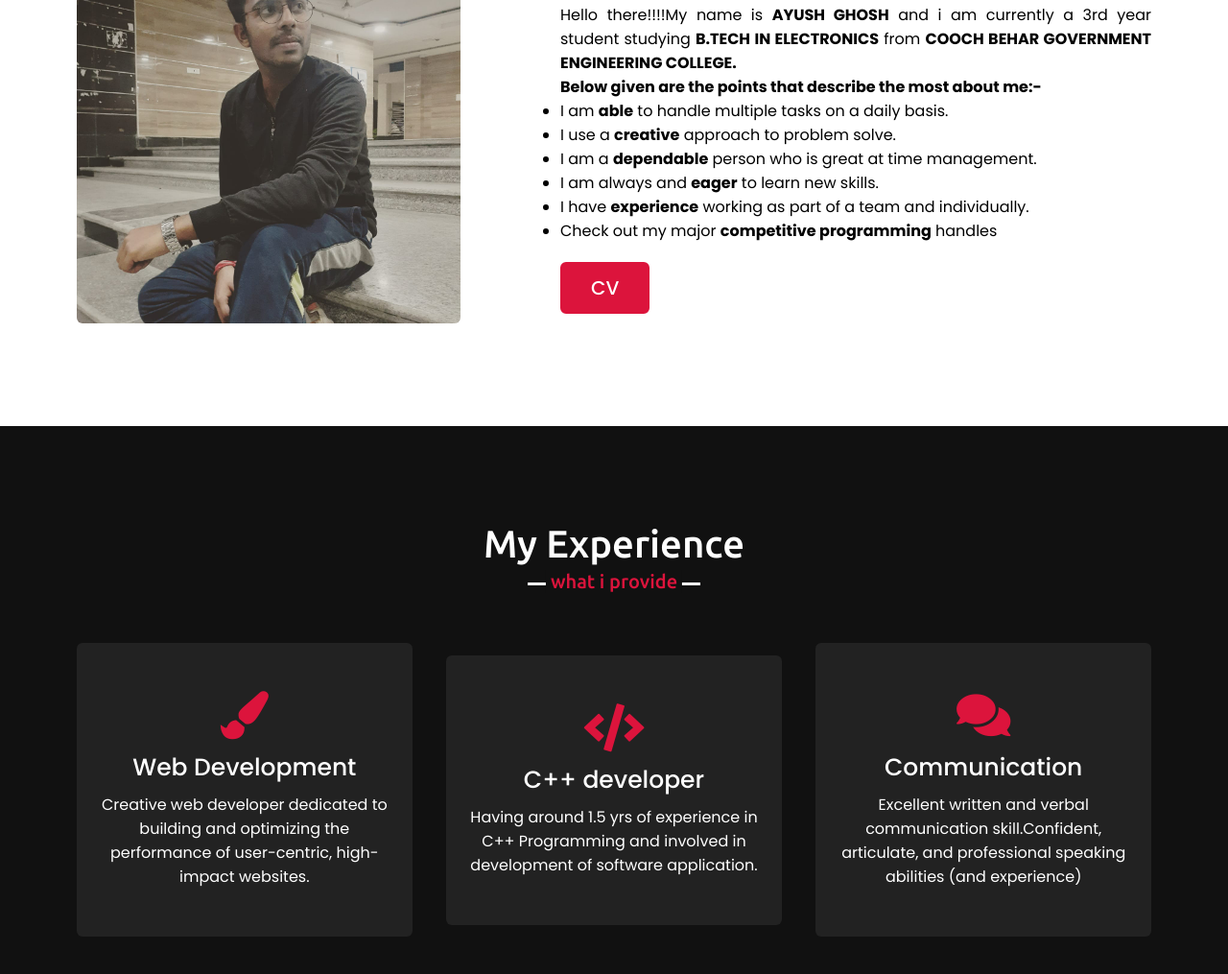
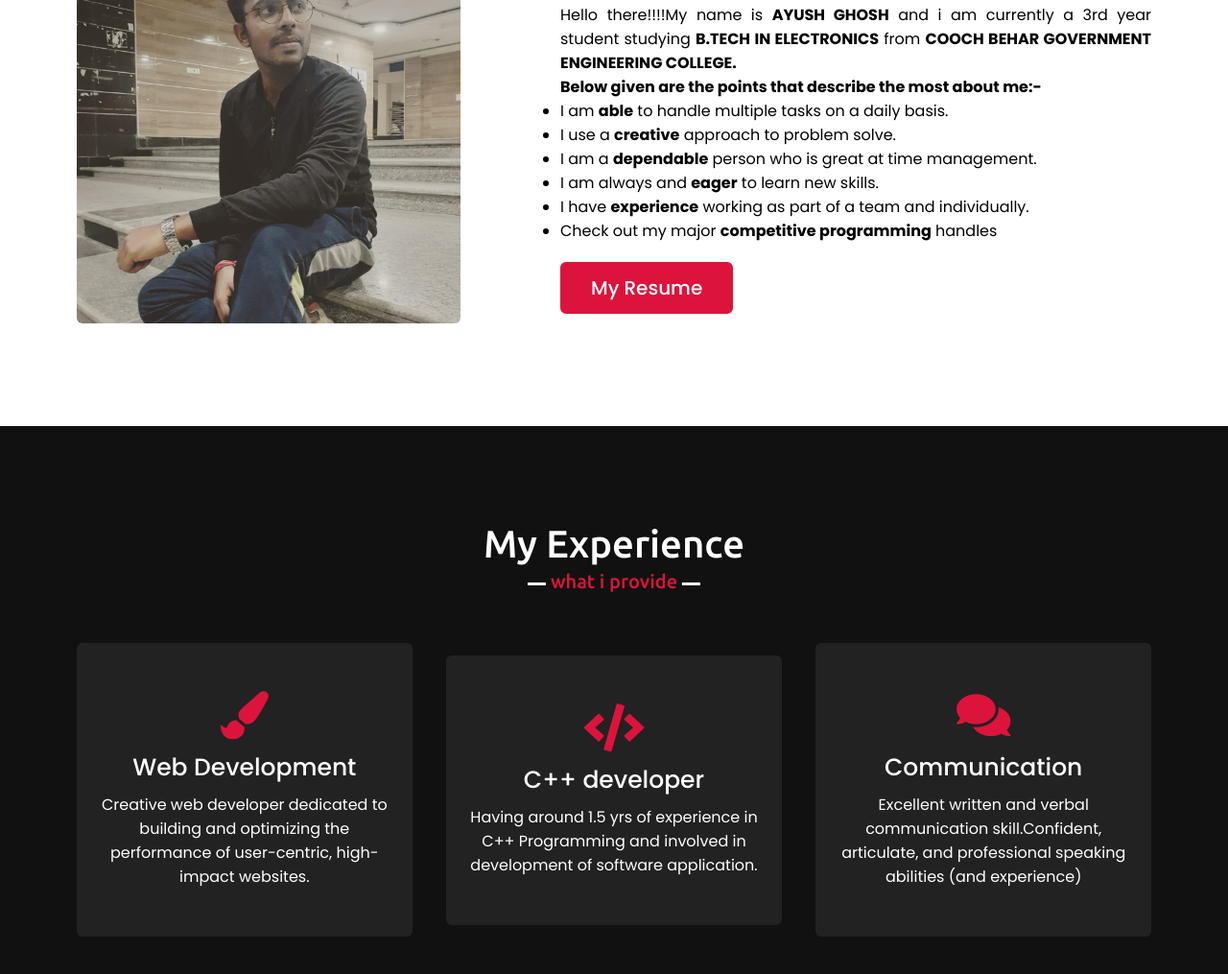
Before and after one commit to ayush2011/Portfolio, a plain HTML site: page index.html in a window 1280 px wide. Shown: the part 1089-2104 px from the top of the page at 96% size. Drawn offline with nearby package versions, Linux system fonts and the light colour scheme.

Commit message:
Update index.html

```diff
--- a/index.html
+++ b/index.html
@@ -66,7 +66,7 @@
                         <li>I have <b>experience</b> working as part of a team and individually.</li>
                         <li>Check out my major <b>competitive programming</b> handles</li>
                     </ul>
-                    <a href="https://drive.google.com/file/d/1kMJqh489_1k99BY1x1d7aO2iQd2sqfe9/view?usp=sharing">CV</a>
+                    <a href="https://drive.google.com/file/d/1kMJqh489_1k99BY1x1d7aO2iQd2sqfe9/view?usp=sharing">My Resume</a>
                 </div>
             </div>
         </div>
```
